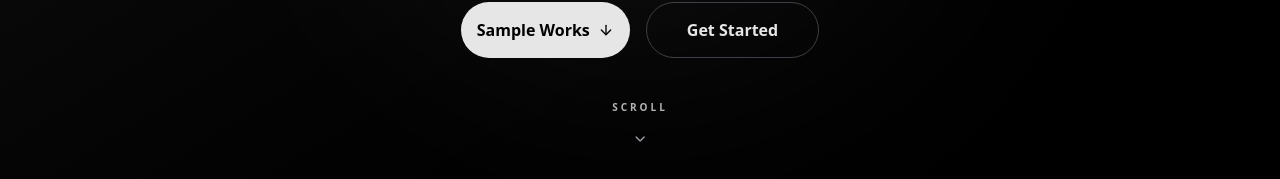
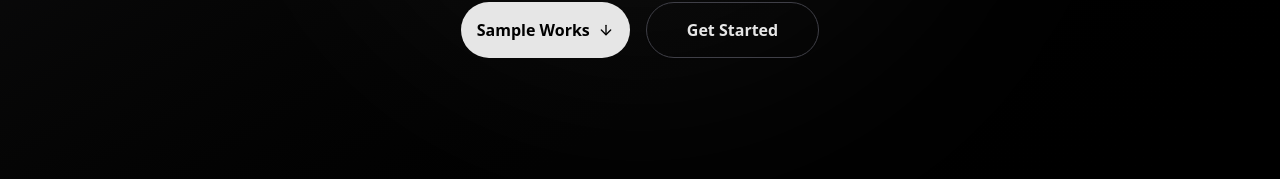
Before and after one commit to devsafix/taqwa-software, a Next.js app: page / in a window 1280 px wide. Shown: the part 621-800 px from the top of the page. Built offline with nearby package versions, Linux system fonts and the light colour scheme.

Commit message:
landing page done

```diff
--- a/components/modules/HeroSection.tsx
+++ b/components/modules/HeroSection.tsx
@@ -101,24 +101,6 @@
           </Link>
         </motion.div>
       </div>
-
-      {/* Scroll Indicator */}
-      <motion.div
-        initial={{ opacity: 0 }}
-        animate={{ opacity: 1 }}
-        transition={{ delay: 2, duration: 1 }}
-        className="absolute bottom-10 left-1/2 -translate-x-1/2 hidden md:flex flex-col items-center gap-2"
-      >
-        <span className="text-[10px] uppercase tracking-[0.3em] text-white/70 font-bold">
-          Scroll
-        </span>
-        <motion.div
-          animate={{ y: [0, 8, 0] }}
-          transition={{ duration: 2, repeat: Infinity }}
-        >
-          <ChevronDown className="w-4 h-4 text-zinc-400" />
-        </motion.div>
-      </motion.div>
     </section>
   );
 }
```
